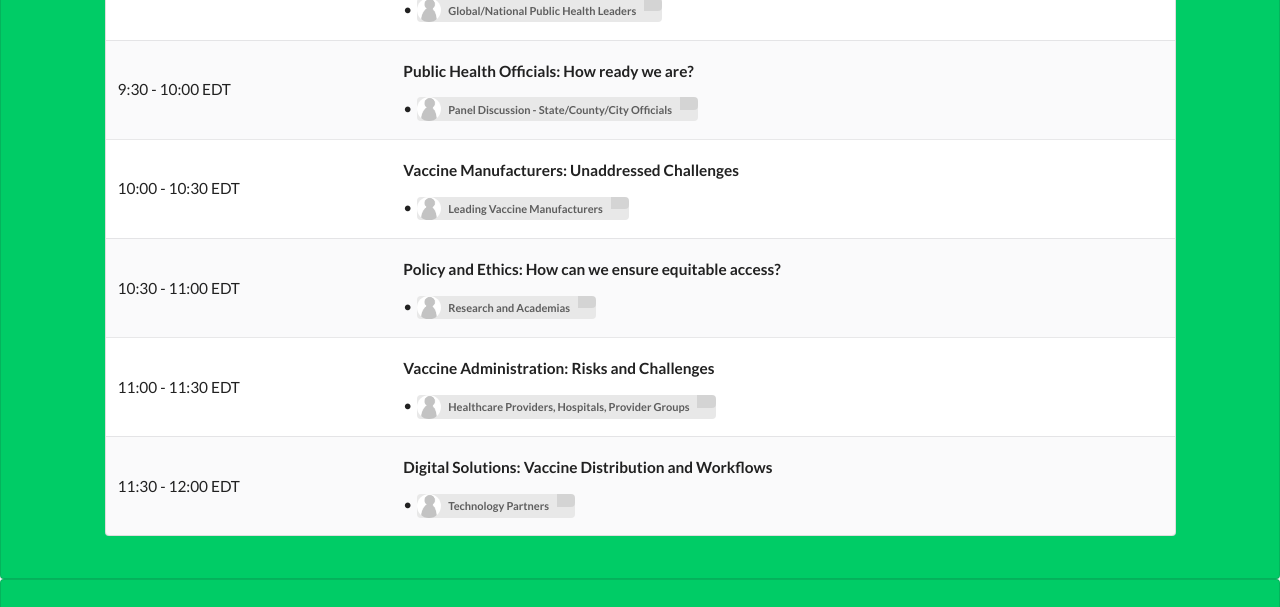
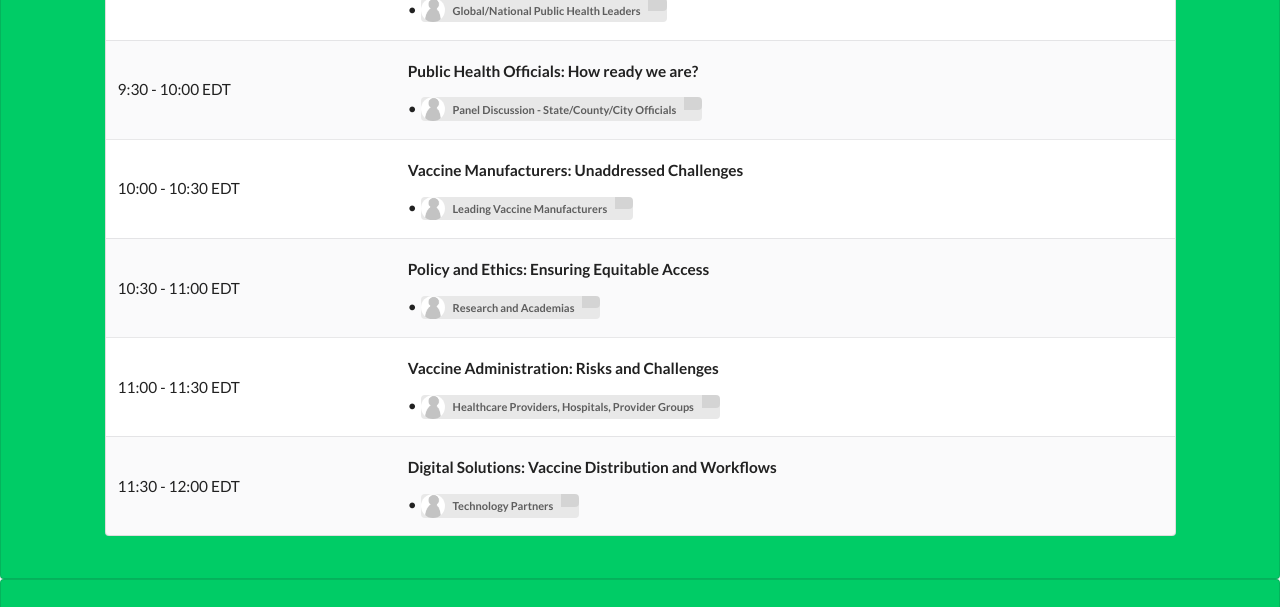
Before and after one commit to responsible-data-summit/events, a Jekyll site: the page built from agenda-0806.html, in a window 1280 px wide and 900 px high, scrolled down 483 px. Shown: the top 607 px of the window. Built offline with Jekyll 4.4.1, drawn with Linux system fonts in a browser that asks for light colours; some web fonts are replaced; comment, search, counter and statistics services are not loaded.

Commit message:
fix sentence

```diff
--- a/_data/agenda1211.yml
+++ b/_data/agenda1211.yml
@@ -16,7 +16,7 @@
         - name: Leading Vaccine Manufacturers
 - time: 10:30 - 11:00
   sections:
-    - title: "Policy and Ethics: How can we ensure equitable access?"
+    - title: "Policy and Ethics: Ensuring Equitable Access"
       speakers:
         - name: Research and Academias
 - time: 11:00 - 11:30
```
